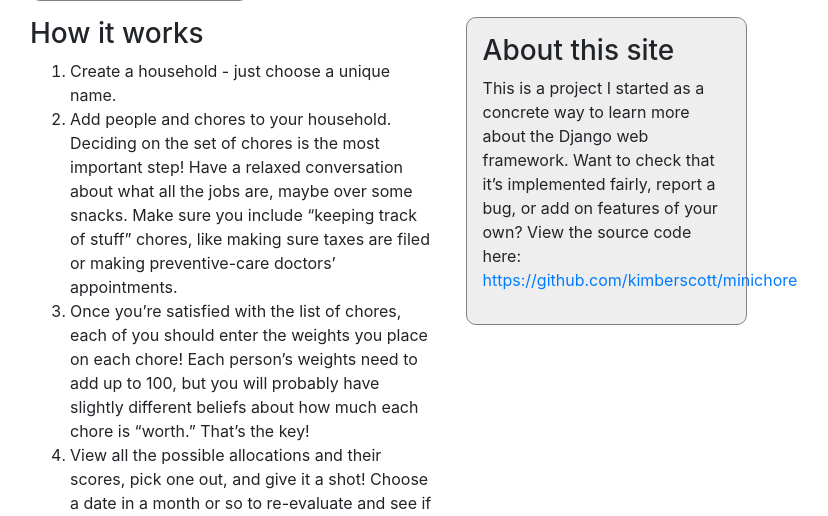
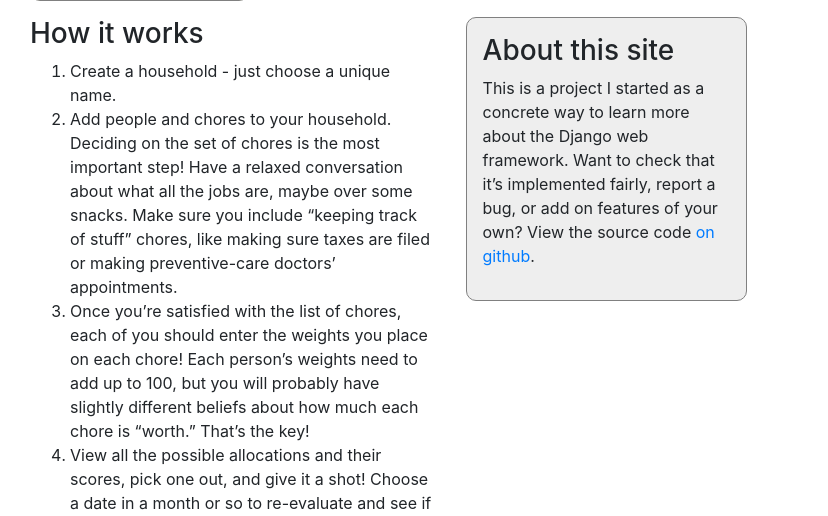
Before and after one commit to kimberscott/minichore, a Django app: page /allocate/ in a window 1280 px wide. Shown: the part 659-1175 px from the top of the page, without its empty margins (305-1133 px from the left). Run offline with Django 3.2, Linux system fonts and the light colour scheme; data comes from the database, SQL or seed files in the repository; parts of the project's set-up code (start-up, migrations or seed data) failed here and were passed over; some libraries are stand-ins or nearby versions.

Commit message:
index.html

```diff
--- a/allocate/templates/index.html
+++ b/allocate/templates/index.html
@@ -40,7 +40,7 @@ But what about when there are seventeen household chores you need to divvy up? Y
 <div class="col-sm-5">
 <div class="text about-text">
 <h3>  About this site </h3>
-<p>This is a project I started as a concrete way to learn more about the Django web framework. Want to check that it’s implemented fairly, report a bug, or add on features of your own? View the source code here: <a href="https://github.com/kimberscott/minichore" target="_blank">https://github.com/kimberscott/minichore</a> </p>
+<p>This is a project I started as a concrete way to learn more about the Django web framework. Want to check that it’s implemented fairly, report a bug, or add on features of your own? View the source code <a href="https://github.com/kimberscott/minichore" target="_blank">on github</a>.</p>
 </div>
 </div>
 
```
